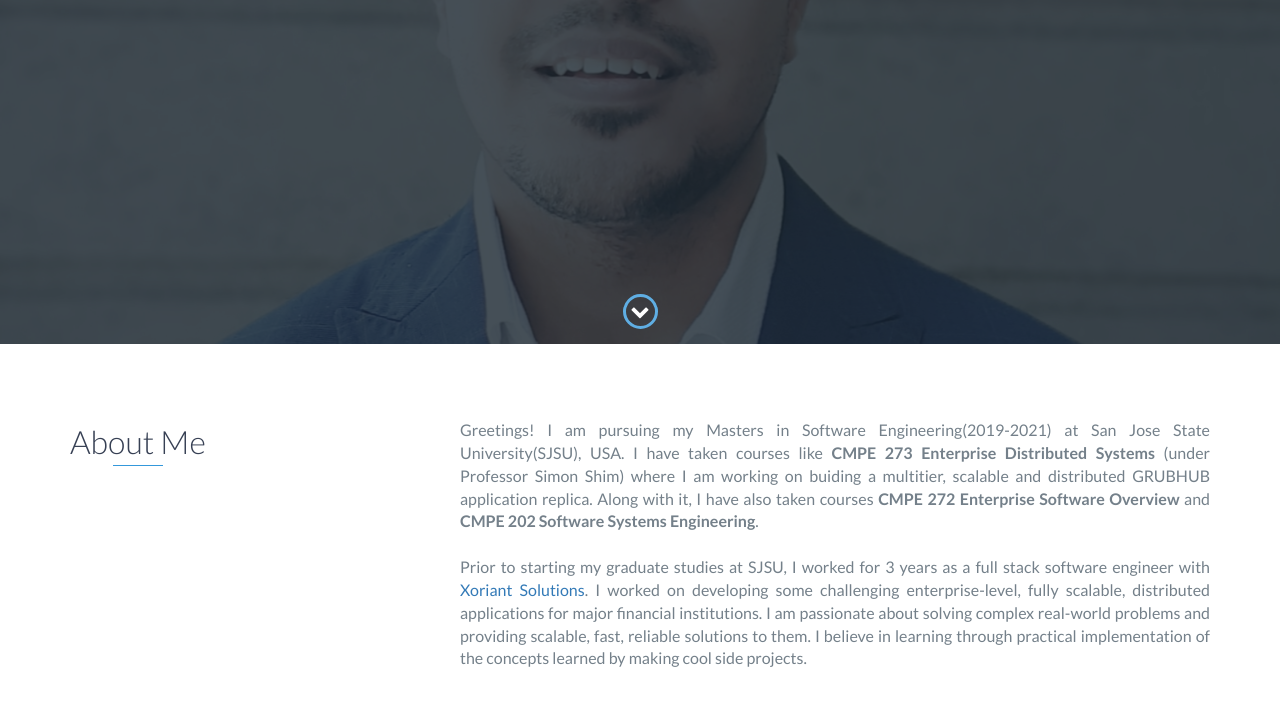
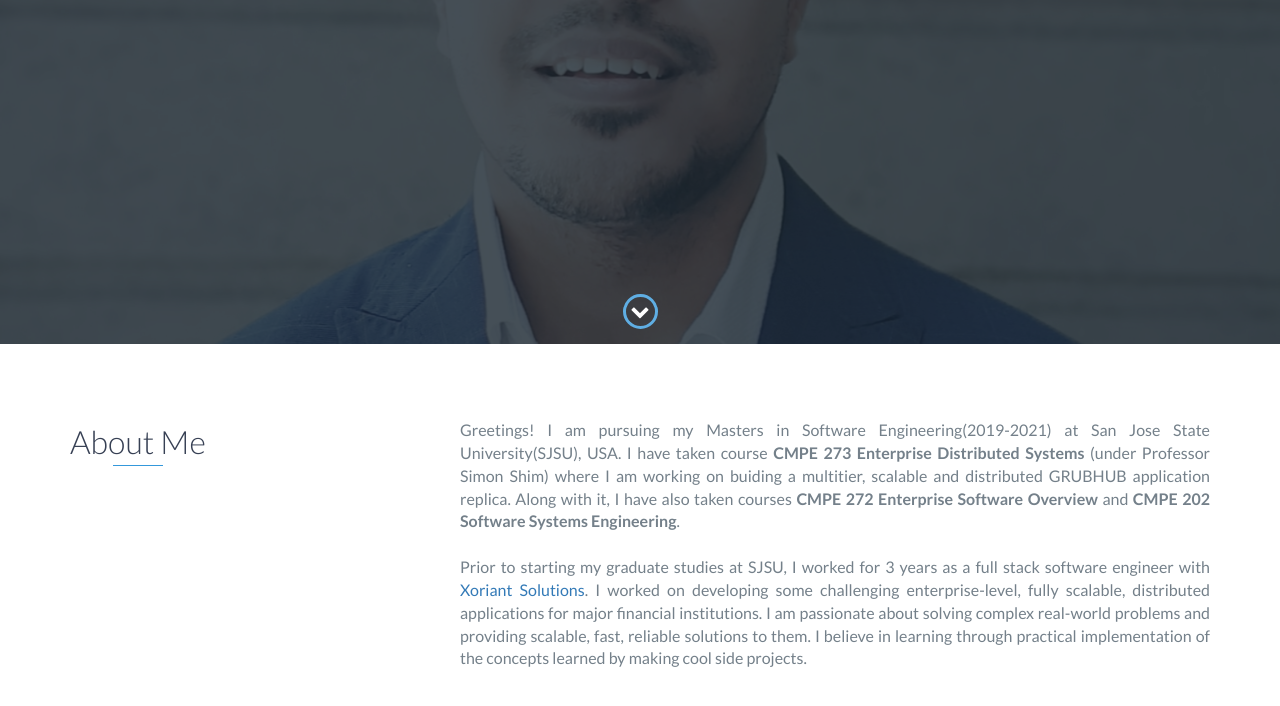
Before and after one commit to shubh08/my-portfolio, a website: page index.html in a window 1280 px wide. Shown: the part 456-1162 px from the top of the page. Drawn offline with nearby package versions, Linux system fonts and the light colour scheme.

Commit message:
updated index.html files

```diff
--- a/index.html
+++ b/index.html
@@ -72,7 +72,7 @@
                 </div>
                 <div class="col-md-8">
                     <p>
-                        Greetings! I am pursuing my Masters in Software Engineering(2019-2021) at San Jose State University(SJSU), USA. I have taken courses like <b>CMPE 273 Enterprise Distributed Systems</b> (under Professor Simon Shim) where I am working on buiding a multitier, scalable and distributed GRUBHUB application replica. Along with it, I have also taken courses <b>CMPE 272 Enterprise Software Overview</b>
+                        Greetings! I am pursuing my Masters in Software Engineering(2019-2021) at San Jose State University(SJSU), USA. I have taken course <b>CMPE 273 Enterprise Distributed Systems</b> (under Professor Simon Shim) where I am working on buiding a multitier, scalable and distributed GRUBHUB application replica. Along with it, I have also taken courses <b>CMPE 272 Enterprise Software Overview</b>
                         and <b>CMPE 202 Software Systems Engineering</b>.
                     </p>
                     <br>
```
